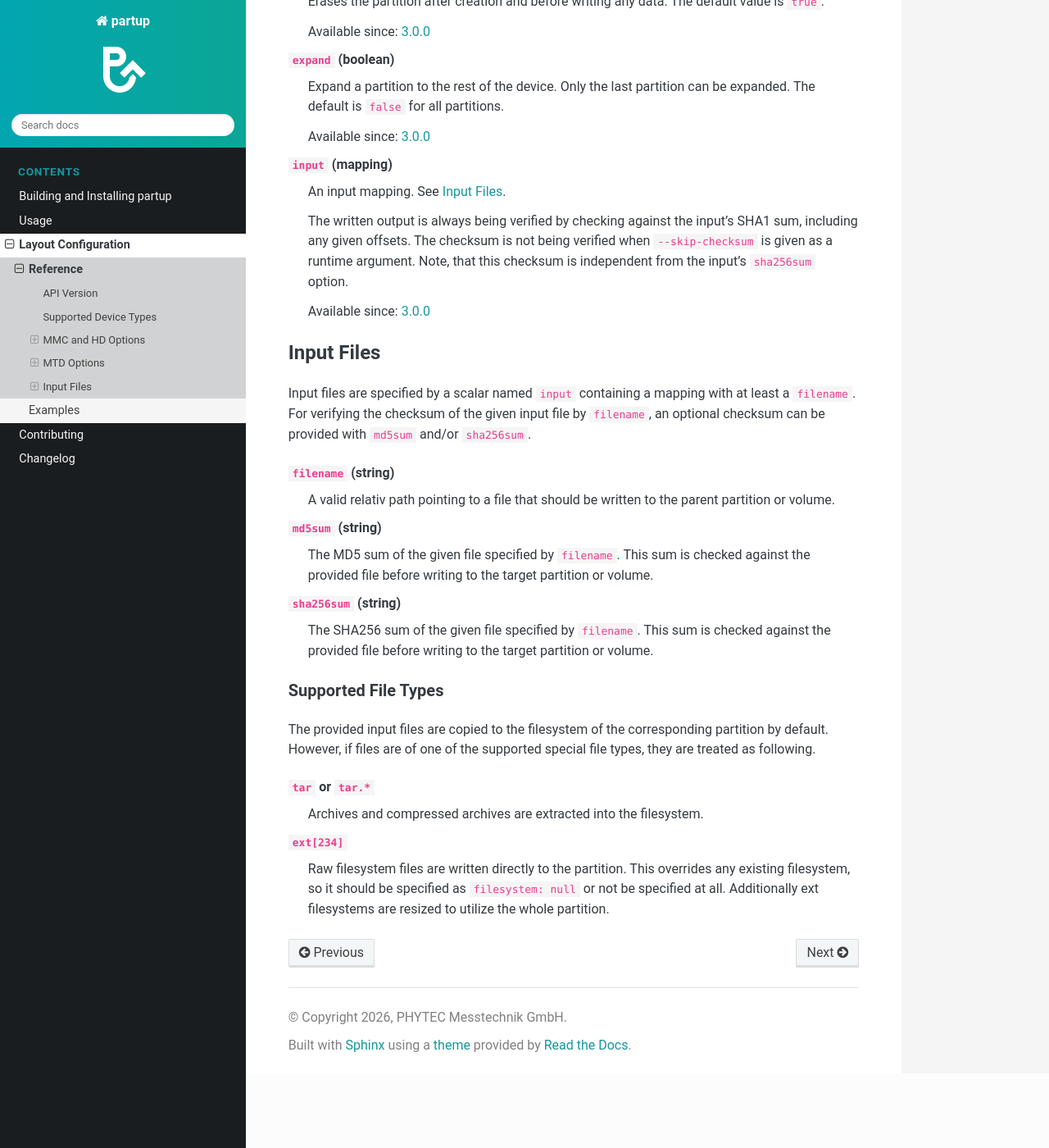
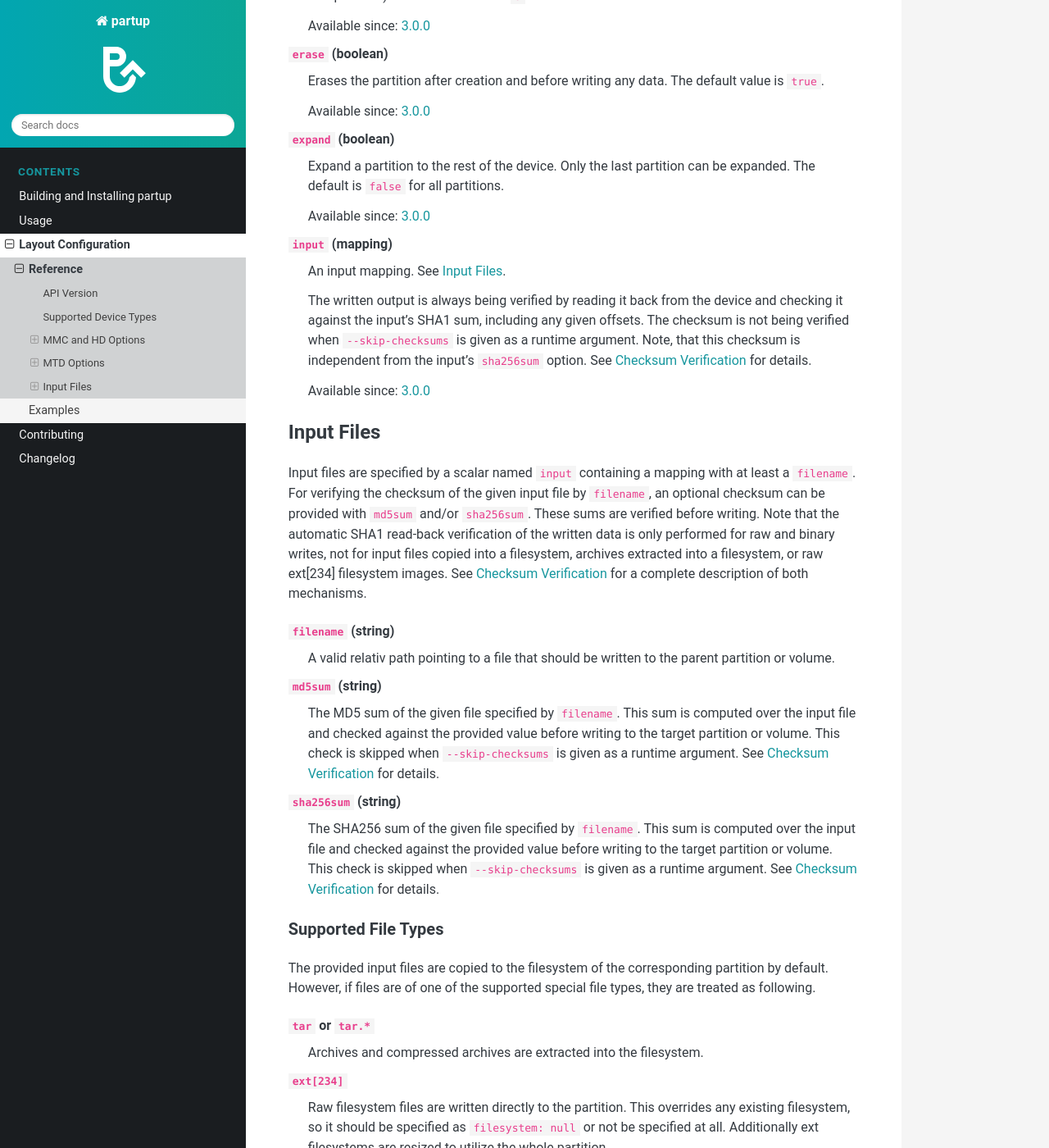
Before and after one commit to phytec/partup, a Sphinx documentation site: the page built from doc/layout-config-reference.rst, in a window 1280 px wide and 1400 px high, scrolled down 6221 px. Shown: the whole window at 82% size. Built offline with Sphinx 7.4.7 and the Read the Docs theme 3.1.0, drawn with Linux system fonts in a browser that asks for light colours; some of the changed text lies outside the part shown.

Commit message:
doc: layout-config-reference: Clarify checksum verification
Describe that md5sum and sha256sum are checked before writing, and that
the SHA1 verification reads the written data back from the device,
including both eMMC boot partitions. Fix the option name to
--skip-checksums and cross-reference the new usage section.

Signed-off-by: Martin Schwan <m.schwan@phytec.de>

```diff
--- a/doc/layout-config-reference.rst
+++ b/doc/layout-config-reference.rst
@@ -103,9 +103,11 @@ The section ``raw`` contains a sequence of mappings describing data that is
 written outside of partitions.
 
 Since :ref:`release-2.1.0`, the written output is always being verified by
-checking against the input's SHA1 sum, including any given offsets. The checksum
-is not being verified when ``--skip-checksum`` is given as a runtime argument.
-Note, that this checksum is independent from the input's ``sha256sum`` option.
+reading it back from the device and checking it against the input's SHA1 sum,
+including any given offsets. The checksum is not being verified when
+``--skip-checksums`` is given as a runtime argument. Note, that this checksum is
+independent from the input's ``sha256sum`` option. See
+:ref:`checksum-verification` for details.
 
 Each raw entry may contain the following options:
 
@@ -255,9 +257,12 @@ Binary files are specified by a scalar named ``binaries`` containing a sequence
 of mappings with at least an ``input``.
 
 Since :ref:`release-3.0.0`, the written output is always being verified by
-checking against the input's SHA1 sum, including any given offsets. The checksum
-is not being verified when ``--skip-checksum`` is given as a runtime argument.
+reading it back from the device and checking it against the input's SHA1 sum,
+including any given offsets. For eMMC boot partitions the read-back verification
+is performed on both boot partitions (``boot0`` and ``boot1``). The checksum is
+not being verified when ``--skip-checksums`` is given as a runtime argument.
 Note, that this checksum is independent from the input's ``sha256sum`` option.
+See :ref:`checksum-verification` for details.
 
 ``input-offset`` (integer/string)
    Offset of the input data to be written. This keyword is optional.
@@ -318,10 +323,11 @@ contained partitions of an MTD. Each entry may contain the following options:
 ``input`` (mapping)
    An input mapping. See :ref:`input-files`.
 
-   The written output is always being verified by checking against the input's
-   SHA1 sum, including any given offsets. The checksum is not being verified
-   when ``--skip-checksum`` is given as a runtime argument. Note, that this
-   checksum is independent from the input's ``sha256sum`` option.
+   The written output is always being verified by reading it back from the
+   device and checking it against the input's SHA1 sum, including any given
+   offsets. The checksum is not being verified when ``--skip-checksums`` is
+   given as a runtime argument. Note, that this checksum is independent from the
+   input's ``sha256sum`` option. See :ref:`checksum-verification` for details.
 
    Available since: :ref:`release-3.0.0`
 
@@ -333,20 +339,29 @@ Input Files
 Input files are specified by a scalar named ``input`` containing a mapping with
 at least a ``filename``. For verifying the checksum of the given input file by
 ``filename``, an optional checksum can be provided with ``md5sum`` and/or
-``sha256sum``.
+``sha256sum``. These sums are verified before writing. Note that the automatic
+SHA1 read-back verification of the written data is only performed for raw and
+binary writes, not for input files copied into a filesystem, archives extracted
+into a filesystem, or raw ext[234] filesystem images. See
+:ref:`checksum-verification` for a complete description of both mechanisms.
 
 ``filename`` (string)
    A valid relativ path pointing to a file that should be written to the parent
    partition or volume.
 
 ``md5sum`` (string)
-   The MD5 sum of the given file specified by ``filename``. This sum is checked
-   against the provided file before writing to the target partition or volume.
+   The MD5 sum of the given file specified by ``filename``. This sum is computed
+   over the input file and checked against the provided value before writing to
+   the target partition or volume. This check is skipped when
+   ``--skip-checksums`` is given as a runtime argument. See
+   :ref:`checksum-verification` for details.
 
 ``sha256sum`` (string)
    The SHA256 sum of the given file specified by ``filename``. This sum is
-   checked against the provided file before writing to the target partition or
-   volume.
+   computed over the input file and checked against the provided value before
+   writing to the target partition or volume. This check is skipped when
+   ``--skip-checksums`` is given as a runtime argument. See
+   :ref:`checksum-verification` for details.
 
 .. _supported-file-types:
 
```
